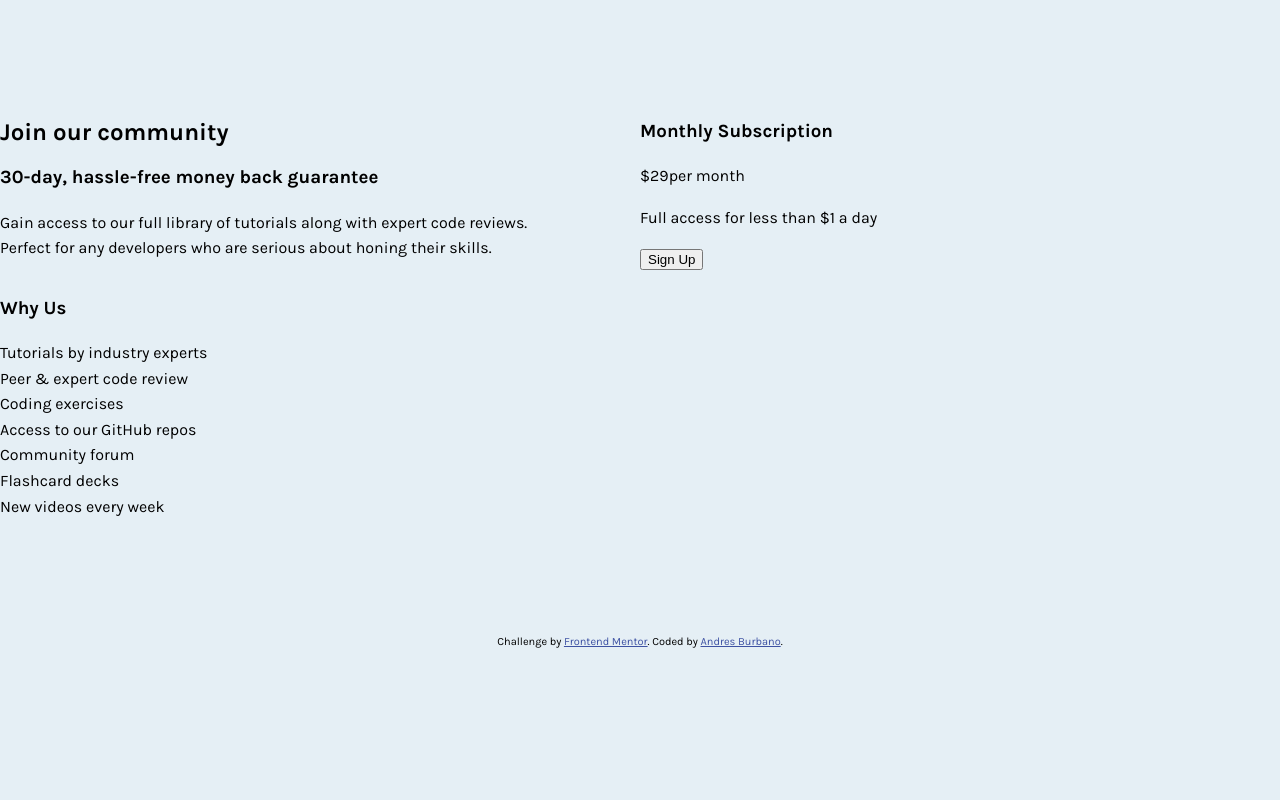
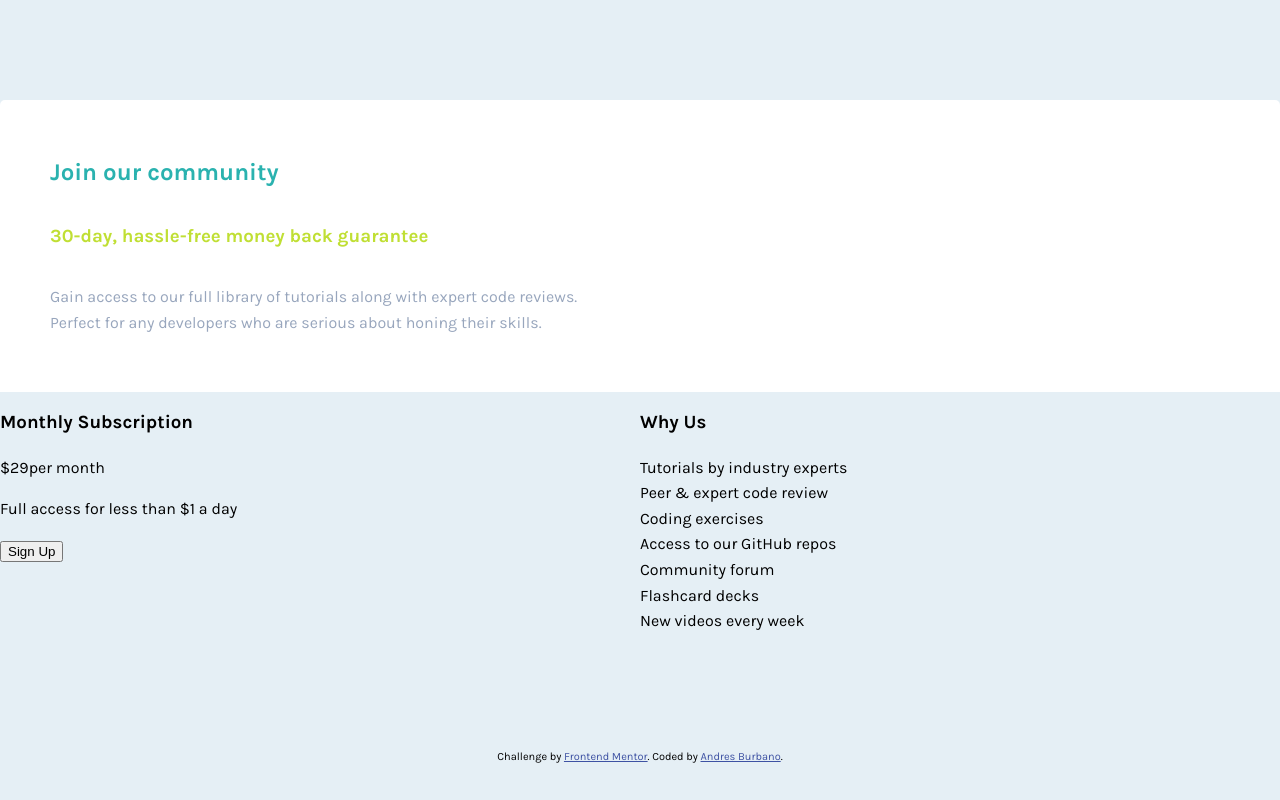
Before and after one commit to Pipe12/Single_price, a plain HTML site: page index.html in a window 1280 px wide. Drawn offline with nearby package versions, Linux system fonts and the light colour scheme; files that its build step writes are made by us from their sources; a script that the page names is missing.

Commit message:
style a community section

```diff
--- a/css/style.scss
+++ b/css/style.scss
@@ -23,6 +23,29 @@ body {
   line-height: 1.6em;
 }
 
+.community {
+  grid-column: 1 / 3;
+
+  display: flex;
+  flex-direction: column;
+  justify-content: space-around;
+  padding: 40px 50px;
+
+  background-color: white;
+
+  .community__title {
+    color: $cyan;
+  }
+
+  h3 {
+    color: $brigt-Yellow;
+  }
+
+  p {
+    color: $grayis-blue;
+  }
+}
+
 .attribution {
   font-size: 11px; text-align: center;
 }
```
